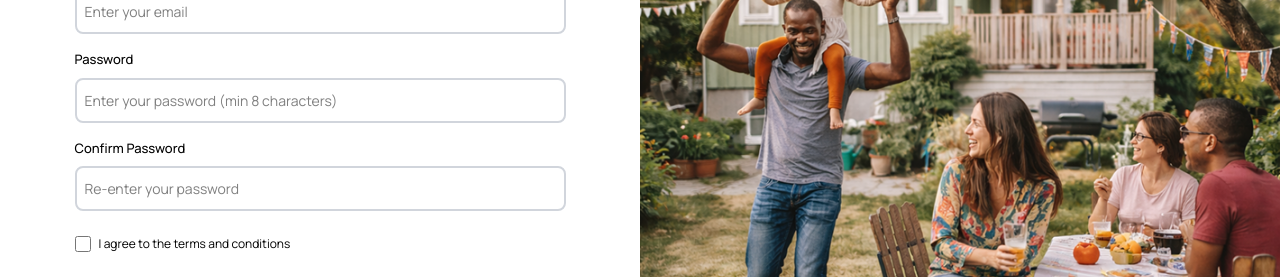
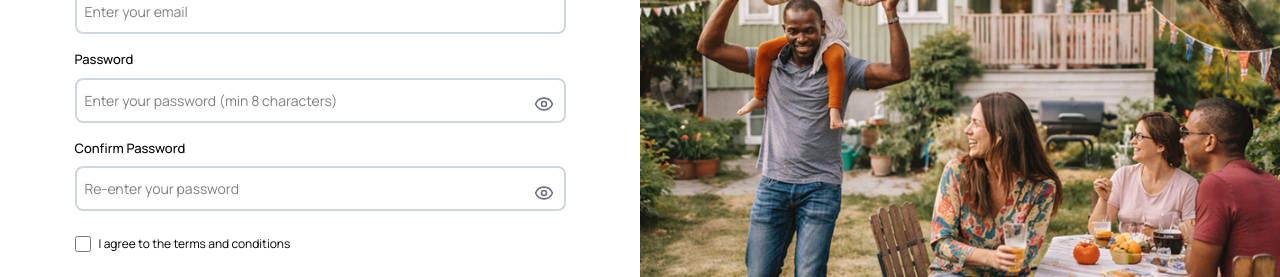
Before and after one commit to Chloetrini/nestfinder-real-estate, a React (Vite) app: page /signup in a window 1280 px wide. Shown: the part 255-532 px from the top of the page. Built offline with nearby package versions, Linux system fonts and the light colour scheme; no server answers; a web font is replaced by a local one.

Commit message:
verify email with vercel

```diff
--- a/package.json
+++ b/package.json
@@ -15,6 +15,7 @@
     "@vis.gl/react-google-maps": "^1.8.2",
     "dotenv": "^17.4.2",
     "leaflet": "^1.9.4",
+    "lucide-react": "^1.11.0",
     "react": "^19.2.4",
     "react-dom": "^19.2.4",
     "react-hot-toast": "^2.6.0",
--- a/src/Components/Home/Display.tsx
+++ b/src/Components/Home/Display.tsx
@@ -14,8 +14,8 @@ const Display:FC = () => {
        <div className="bg-[url(/src/assets/housing.jpg)] bg-no-repeat bg-cover  w-full lg:h-[581px] h-[370px] rounded-[10px] relative">
 
        <div className="flex flex-col justify-center items-center gap-5 lg:gap-[31px]  lg:w-[622px]  w-[80%] lg:h-[392px] h-[220px] absolute bottom-15 left-7 lg:bottom-20 lg:left-10 -translate-y-1.2 backdrop-blur-md bg-white/30 rounded-2xl shadow-xl  ">
-            <h1 className="font-[Manrope] font-700 text-center text-[20px] lg:text-[42px] text-[rgb(255,255,255)] tracking-[3%] w-[90%] lg:w-[25rem]">Ready To Find Your Perfect Home</h1>
-            <p className="font-[Manrope] font-400 lg:text-[18px] text-[12px] text-center w-[100%] lg:w-[25rem] ">Browse verified listings, connect with trusted agents, and move in with confidence.</p>
+            <h1 className="font-[Manrope] font-[700] text-center text-[20px] lg:text-[42px] text-[rgb(255,255,255)] tracking-[3%] w-[90%] lg:w-[25rem]">Ready To Find Your Perfect Home</h1>
+            <p className="font-[Manrope] font-[400] lg:text-[18px] text-[12px] text-center w-[100%] lg:w-[25rem] ">Browse verified listings, connect with trusted agents, and move in with confidence.</p>
             <div className="bg-[#1A3C34] flex justify-center items-center py-[6px] px-[12px] lg:py-[12px] lg:px-[24px] rounded-[10px] lg:w-[461px] w-[90%] hover:bg-[#264d43] transition-all transform hover:scale-105">
                 <button onClick={()=>isLoggedIn ? navigate('/property') : setShowModal(true)}  className="font-[Manrope] font-400 md:text-[18px] text-[14px] text-[#FFFFFF] " type="submit">Explore All Properties</button>
             </div>
--- a/src/Pages/LoginIn.tsx
+++ b/src/Pages/LoginIn.tsx
@@ -4,6 +4,9 @@ import nestpro from "../../src/assets/logo.png"
 import { Link, useNavigate } from "react-router-dom";
 import React, { useState, type FC } from "react";
 import { useAuth } from "../context/AuthContext";
+
+// Import eye icons you'll need to install lucide-react
+import { Eye, EyeOff } from "lucide-react";
 
 // ---- BACKEND: imported loginUser and saveToken from api service ----
 import { loginUser, saveToken } from "../services/api";
@@ -30,6 +33,9 @@ const LogIn: FC = () => {
   const [form, setForm] = useState<Form>({ email: "", password: "", terms: false });
   const [error, setError] = useState<ErrorType>({ email: false, password: false });
 
+  // ---- PASSWORD VISIBILITY: new state for toggling password visibility ----
+  const [showPassword, setShowPassword] = useState<boolean>(false);
+
   // ---- BACKEND ADDED: loading state ----
   const [isLoading, setIsLoading] = useState<boolean>(false);
 
@@ -43,18 +49,19 @@ const LogIn: FC = () => {
     type: "success",
     message: "",
   });
-//   BACKEND REMOVED
-//  const [invalidCredentials, setInvalidCredentials] = useState(false);
+
   const handleChange = (e: React.ChangeEvent<HTMLInputElement>) => {
     const { name, value, type, checked } = e.target;
     const inputFieldName = name as keyof Form;
     setForm({ ...form, [inputFieldName]: type === "checkbox" ? checked : value });
     setError({ ...error, [inputFieldName as keyof ErrorType]: false });
-    // BACKEND REMOVED
-    // setInvalidCredentials(false);
   };
 
-  // ---- BACKEND UPDATED: handleSubmit is now async and calls real backend ----
+  // ---- PASSWORD VISIBILITY: function to toggle password visibility ----
+  const togglePasswordVisibility = () => {
+    setShowPassword(!showPassword);
+  };
+
   const handleSubmit = async (e: React.FormEvent<HTMLFormElement>) => {
     e.preventDefault();
     const { email, password } = form;
@@ -76,68 +83,17 @@ const LogIn: FC = () => {
       setError(newError);
       return;
     }
-//   ---- BACKEND REMOVED: hardcoded admin email/password check ----
-// const adminEmail = "admin123@gmail.com";
 
-// const adminPassword = "admin123";
-
-
-
-// if (email === adminEmail && password === adminPassword) {
-
-// setIsAdmin(true);
-
-// setIsLoggedIn(true);
-
-// setUser({ name: "Admin", email: adminEmail });
-
-// navigate("/");
-
-// return;
-
-// }
-
-
-// --- BACKEND REMOVED: isSignedUp comparison ----
-// if (isSignedUp && email.trim() === isSignedUp.email.trim() && password === isSignedUp.password) {
-
-// setIsAdmin(false);
-
-// setIsLoggedIn(true);
-
-// const firstName = email.split('@')[0];
-
-// const formattedName = firstName.charAt(0).toUpperCase() + firstName.slice(1);
-
-// setUser({ name: formattedName, email: email });
-
-// navigate("/");
-
-// return;
-
-// }
-
-
-
-// setInvalidCredentials(true);
-
-// };
     try {
       setIsLoading(true);
 
-      // ---- BACKEND CALL: send login credentials to real backend ----
       const result = await loginUser({ email, password });
 
       if (result.success) {
-        // ---- BACKEND ADDED: save JWT token to localStorage ----
         saveToken(result.token);
-
-        // ---- BACKEND ADDED: set user from backend response using Context ----
         setIsLoggedIn(true);
         setUser({ name: result.user.name, email: result.user.email });
 
-        /// ---- BACKEND ADDED: set admin state based on role from backend ----
-        // ---- BACKEND ADDED: admin goes to dashboard, user goes to home ----
         if (result.user.role === "admin") {
           setIsAdmin(true);
           navigate("/adminPage");
@@ -146,7 +102,6 @@ const LogIn: FC = () => {
           navigate("/");
         }
       } else {
-        // ---- BACKEND ADDED: show error modal with backend message ----
         setModal({
           show: true,
           type: "error",
@@ -154,7 +109,6 @@ const LogIn: FC = () => {
         });
       }
     } catch (error) {
-      // ---- BACKEND ADDED: show error modal on network failure ----
       setModal({
         show: true,
         type: "error",
@@ -187,7 +141,7 @@ const LogIn: FC = () => {
               <p className="mb-4 text-[11px] md:text-[13px] font-[Inter] text-[#525050]">welcome back, Please enter your details</p>
             </div>
 
-            <label className={`text-[13px]  ]  ${error.email ? "text-red-500" : "text-black"}`} >Email</label>
+            <label className={`text-[13px] ${error.email ? "text-red-500" : "text-black"}`}>Email</label>
             <input
               type="text"
               name="email"
@@ -205,20 +159,38 @@ const LogIn: FC = () => {
               </p>
             )}
 
-            <label className={`text-[13px] font-[Manrope]  font-medium ${error.password ? "text-red-500" : "text-black"}`}>Password</label>
+            <label className={`text-[13px] font-[Manrope] font-medium ${error.password ? "text-red-500" : "text-black"}`}>Password</label>
+
+            {/* ---- UPDATED: Password input with eye icon wrapper ---- */}
+            <div className="relative w-full mb-4">
               <input
-              type="password"
+                type={showPassword ? "text" : "password"}
                 name="password"
                 id="password"
                 value={form.password}
                 onChange={handleChange}
                 placeholder="Enter your password"
-              className={`w-full h-11.25 p-2 border-2 font-[Manrope] text-[14px] mb-4 rounded-lg my-2 focus:outline-none transition-all duration-200
+                className={`w-full h-11.25 p-2 border-2 font-[Manrope] text-[14px] rounded-lg my-2 focus:outline-none transition-all duration-200 pr-12
                  ${error.password ? "border-red-500 placeholder-red-500" : "border-gray-300 focus:ring-2 focus:ring-blue-500 placeholder-gray-400"}`}
               />
 
+              {/* Eye icon button */}
+              <button
+                type="button"
+                onClick={togglePasswordVisibility}
+                className="absolute right-3 top-1/2 transform -translate-y-1/2 text-gray-500 hover:text-gray-700 focus:outline-none transition-colors duration-200"
+                aria-label={showPassword ? "Hide password" : "Show password"}
+              >
+                {showPassword ? (
+                  <EyeOff className="w-5 h-5" />
+                ) : (
+                  <Eye className="w-5 h-5" />
+                )}
+              </button>
+            </div>
+
             {error.password && (
-              <p className="text-red-500 text-[12px] mb-3 font-[Manrope]">
+              <p className="text-red-500 text-[12px] -mt-3 mb-3 font-[Manrope]">
                 {!form.password.trim() ? "Password cannot be left blank" : "Password must be at least 8 characters"}
               </p>
             )}
@@ -233,10 +205,9 @@ const LogIn: FC = () => {
               </span>
             </div>
 
-            {/* ---- BACKEND ADDED: button shows loading state ---- */}
             <button
               disabled={isLoading}
-              className="w-full font-[Manrope] h-[49px] bg-[#1A3C34] rounded-lg text-white font-light my-6 hover:bg-[#264d43] transform hover:scale-105 px-[24px] py-[12px] disabled:opacity-80 disabled:cursor-not-allowedn">
+              className="w-full font-[Manrope] h-[49px] bg-[#1A3C34] rounded-lg text-white font-light my-6 hover:bg-[#264d43] transform hover:scale-105 px-[24px] py-[12px] disabled:opacity-80 disabled:cursor-not-allowed">
               {isLoading ? "Logging in..." : "Login"}
             </button>
 
@@ -252,7 +223,6 @@ const LogIn: FC = () => {
         </div>
       </div>
 
-      {/* ---- BACKEND ADDED: modal for error messages ---- */}
       {modal.show && (
         <Modal
           type={modal.type}
--- a/src/Pages/ResetPassword.tsx
+++ b/src/Pages/ResetPassword.tsx
@@ -38,6 +38,8 @@ const ResetPassword = () => {
   const navigate = useNavigate();
   const [searchParams] = useSearchParams();
 
+   // ---- PASSWORD VISIBILITY: new state for toggling password visibility ----
+    const [showPassword, setShowPassword] = useState<boolean>(false);
   // ---- BACKEND ADDED: loading state ----
   const [isLoading, setIsLoading] = useState<boolean>(false);
 
--- a/src/Pages/SignUp.tsx
+++ b/src/Pages/SignUp.tsx
@@ -6,6 +6,10 @@ import nestpro from "../../src/assets/logo.png"
 import React, { useState , type FC } from "react";
 import { registerUser } from "../services/api";
 import Modal from "../Components/Universal/Modal";
+
+// Import eye icons from Lucide React
+import { Eye, EyeOff } from "lucide-react";
+
 
 type Form = {
   email: string;
@@ -34,6 +38,11 @@ const SignUp:FC = () => {
     confirmpassword: false,
     terms: false,
   });
+
+  // ---- PASSWORD VISIBILITY: states for toggling password visibility ----
+  const [showPassword, setShowPassword] = useState<boolean>(false);
+  const [showConfirmPassword, setShowConfirmPassword] = useState<boolean>(false);
+
   // ---- BACKEND ADDED: loading state ----
   const [isLoading, setIsLoading] = useState<boolean>(false);
 
@@ -49,11 +58,21 @@ const SignUp:FC = () => {
   });
 
   const navigate = useNavigate();
+
   const handleChange = (e: React.ChangeEvent<HTMLInputElement>) => {
     const { name, value, type, checked } = e.target;
     const inputFieldName = name as keyof Form;
     setForm({ ...form, [inputFieldName]: type === "checkbox" ? checked : value });
     setError({ ...error, [inputFieldName]: false });
+  };
+
+  // ---- PASSWORD VISIBILITY: functions to toggle password visibility ----
+  const togglePasswordVisibility = () => {
+    setShowPassword(!showPassword);
+  };
+
+  const toggleConfirmPasswordVisibility = () => {
+    setShowConfirmPassword(!showConfirmPassword);
   };
 
  // ---- BACKEND UPDATED: handleSubmit is now async and calls real backend ----
@@ -103,7 +122,6 @@ const SignUp:FC = () => {
       setIsLoading(true);
 
       // ---- BACKEND CALL: send registration data to real backend ----
-      // ---- BACKEND REMOVED: setIsSignedUp() and navigate with state ----
       const result = await registerUser({
         name: form.email.split("@")[0],
         email: form.email,
@@ -143,6 +161,7 @@ const SignUp:FC = () => {
       terms: false,
     });
   };
+
 // ---- BACKEND ADDED: handle modal close ----
   // if success, navigate to login when user clicks OK
   const handleModalClose = () => {
@@ -151,6 +170,7 @@ const SignUp:FC = () => {
       navigate("/login");
     }
   };
+
   return (
     <div className="w-full h-screen bg-white flex items-center justify-center overflow-hidden font-[Manrope]">
       <div className="flex flex-col md:flex-row w-full h-full max-w-[1600px] mx-auto">
@@ -167,15 +187,13 @@ const SignUp:FC = () => {
                     <h1 onClick={() => navigate("/")} className="text-[#1A3C34] font-[Manrope] font-700 text-[22.17px] hidden md:block cursor-pointer">NestFinder Pro</h1>
                 </div>
 
-                <h4  onClick={() => { if (window.innerWidth < 768) navigate("/"); }} className="text-[17px] md:text-[32px] font-semibold tracking-wide md:cursor-default cursor-pointer">Create An account</h4>
+                <h4 onClick={() => { if (window.innerWidth < 768) navigate("/"); }} className="text-[17px] md:text-[32px] font-semibold tracking-wide md:cursor-default cursor-pointer">Create An account</h4>
                 <span className="font-light text-[13px] mb-6 font-[Inter] text-[#525050]">Already have an account?
                     <Link to="/login" className="underline font-medium ml-1 transition-all transform hover:scale-105">Log In</Link>
                 </span>
             </div>
 
-
-
-
+            {/* EMAIL FIELD */}
             <label className={`text-[13px] font-medium ${error.email ? "text-red-500" : "text-black"}`} htmlFor="email">Email</label>
             <input
                 type="text"
@@ -187,7 +205,6 @@ const SignUp:FC = () => {
                 className={`w-full h-9 md:h-11.25 p-2 border-2 text-[14px] mb-4 rounded-lg my-2 block focus:outline-none transition-all duration-200
                 ${error.email ? "border-red-500 " : "border-gray-300 focus:ring-2 focus:ring-blue-500"}`}
             />
-               {/* Trinity, I added this error message for email */}
             {error.email && (
               <p className="text-red-500 text-[12px] mb-3">
                 {!form.email.trim()
@@ -196,46 +213,81 @@ const SignUp:FC = () => {
               </p>
             )}
 
+            {/* PASSWORD FIELD WITH EYE ICON */}
             <label className={`text-[13px] font-medium ${error.password ? "text-red-500" : "text-black"}`} htmlFor="password">Password</label>
+            <div className="relative w-full">
               <input
-                type="password"
+                type={showPassword ? "text" : "password"}
                 name="password"
                 id="password"
                 value={form.password}
                 onChange={handleChange}
                 placeholder="Enter your password (min 8 characters)"
-                className={`w-full h-9 md:h-11.25 p-2 border-2 text-[14px] mb-4 rounded-lg my-2 block focus:outline-none transition-all duration-200
-                ${error.password ? "border-red-500 " : "border-gray-300 focus:ring-2 focus:ring-blue-500"}`}
+                className={`w-full h-9 md:h-11.25 p-2 border-2 text-[14px] mb-4 rounded-lg my-2 block focus:outline-none transition-all duration-200 pr-12
+                ${error.password ? "border-red-500" : "border-gray-300 focus:ring-2 focus:ring-blue-500"}`}
               />
-                 {/*  Trinity, I added an error message for password */}
+
+              {/* Eye icon button for password */}
+              <button
+                type="button"
+                onClick={togglePasswordVisibility}
+                className="absolute right-3 top-1/2 transform -translate-y-1/2 text-gray-500 hover:text-gray-700 focus:outline-none transition-colors duration-200"
+                aria-label={showPassword ? "Hide password" : "Show password"}
+              >
+                {showPassword ? (
+                  <EyeOff className="w-5 h-5" />
+                ) : (
+                  <Eye className="w-5 h-5" />
+                )}
+              </button>
+            </div>
+
             {error.password && (
-            <p className="text-red-500 text-[12px] mb-3">
+              <p className="text-red-500 text-[12px] -mt-3 mb-3">
                 {!form.password.trim()
                 ? "Password cannot be left blank"
                 : "Password must be at least 8 characters"}
               </p>
             )}
 
+            {/* CONFIRM PASSWORD FIELD WITH EYE ICON */}
             <label className={`text-[13px] font-medium ${error.confirmpassword ? "text-red-500" : "text-black"}`}>Confirm Password</label>
+            <div className="relative w-full">
               <input
-                type="password"
+                type={showConfirmPassword ? "text" : "password"}
                 name="confirmpassword"
-                id="comfirmpassword"
+                id="confirmpassword"
                 value={form.confirmpassword}
                 onChange={handleChange}
                 placeholder="Re-enter your password"
-                className={`w-full h-9 md:h-11.25 p-2 border-2 text-[14px] mb-4 rounded-lg my-2 block focus:outline-none transition-all duration-200
-                ${error.confirmpassword ? "border-red-500 " : "border-gray-300 focus:ring-2 focus:ring-blue-500"}`}
+                className={`w-full h-9 md:h-11.25 p-2 border-2 text-[14px] mb-4 rounded-lg my-2 block focus:outline-none transition-all duration-200 pr-12
+                ${error.confirmpassword ? "border-red-500" : "border-gray-300 focus:ring-2 focus:ring-blue-500"}`}
               />
-                 {/*  Trinity, I added an error message for confirm password as well*/}
+
+              {/* Eye icon button for confirm password */}
+              <button
+                type="button"
+                onClick={toggleConfirmPasswordVisibility}
+                className="absolute right-3 top-1/2 transform -translate-y-1/2 text-gray-500 hover:text-gray-700 focus:outline-none transition-colors duration-200"
+                aria-label={showConfirmPassword ? "Hide password" : "Show password"}
+              >
+                {showConfirmPassword ? (
+                  <EyeOff className="w-5 h-5" />
+                ) : (
+                  <Eye className="w-5 h-5" />
+                )}
+              </button>
+            </div>
+
             {error.confirmpassword && (
-             <p className="text-red-500 text-[12px] mb-3">
+              <p className="text-red-500 text-[12px] -mt-3 mb-3">
                 {!form.confirmpassword.trim()
                 ? "Confirm password cannot be left blank"
                 : "Passwords do not match"}
               </p>
             )}
 
+            {/* TERMS AND CONDITIONS */}
             <div className='flex flex-row gap-2 items-center mt-2'>
                 <input
                     type="checkbox"
@@ -249,9 +301,12 @@ const SignUp:FC = () => {
                     I agree to the terms and conditions
                 </label>
             </div>
-            {/* ---- BACKEND ADDED: button shows loading state ---- */}
 
-            <button  className="w-full  h-[49px] bg-[#1A3C34] rounded-lg text-white font-light my-6 px-[24px] py-[12px] hover:bg-[#264d43] transition-all transform hover:scale-105 disabled:opacity-80 disabled:cursor-not-allowedn">
+            {/* SIGN UP BUTTON */}
+            <button
+              disabled={isLoading}
+              className="w-full h-[49px] bg-[#1A3C34] rounded-lg text-white font-light my-6 px-[24px] py-[12px] hover:bg-[#264d43] transition-all transform hover:scale-105 disabled:opacity-80 disabled:cursor-not-allowed"
+            >
               {isLoading ? "Creating account..." : "Sign Up"}
             </button>
           </form>
@@ -265,7 +320,7 @@ const SignUp:FC = () => {
 
       </div>
 
-      {/* ---- BACKEND ADDED: modal for success and error messages ---- */}
+      {/* MODAL FOR MESSAGES */}
       {modal.show && (
         <Modal
           type={modal.type}
```
Also changed, not shown: src/Components/Home/Testimonials.tsx (+10 -10 lines), src/Components/Home/Testimonials2.tsx (+11 -11 lines), src/Components/Home/WhyChooseUs.tsx (+8 -8 lines), vercel.json (added), 1 other file (tests, documents, lock files or other folders). Lines whose indentation alone changed are shown as unchanged.
